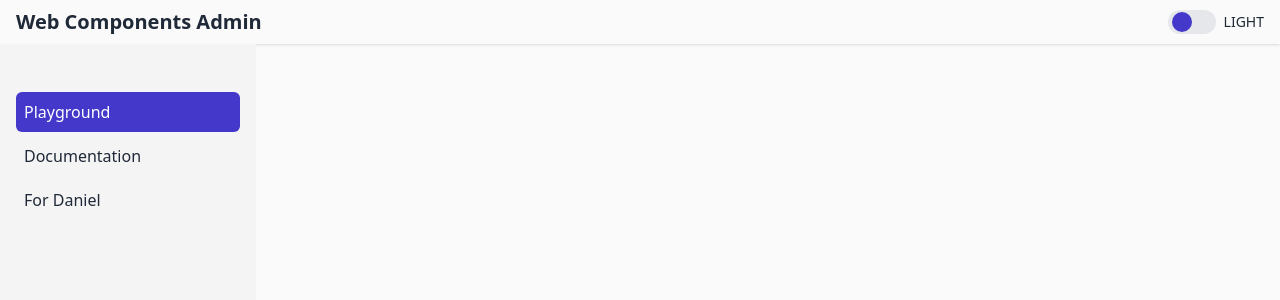
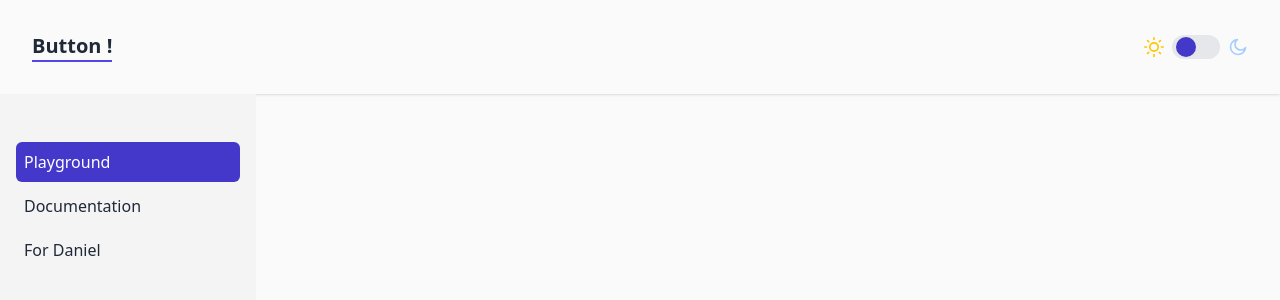
Before and after one commit to xekurt/button-editor, an Angular app: page /playground in a window 1280 px wide. Shown: the top 300 px of the page. Built offline with nearby package versions, Linux system fonts and the light colour scheme.

Commit message:
Refactor header

```diff
--- a/src/app/layout/components/header/header.html
+++ b/src/app/layout/components/header/header.html
@@ -1,5 +1,5 @@
 <header
-  class="flex flex-col gap-2 bg-neutral-50 px-4 py-2 shadow-sm md:flex-row md:items-center md:justify-between dark:bg-neutral-900"
+  class="p-md md:p-xl flex flex-col gap-2 bg-neutral-50 shadow-sm md:flex-row md:items-center md:justify-between dark:bg-neutral-900"
 >
   <div class="flex w-full items-center justify-between">
     <button
@@ -22,7 +22,9 @@
         />
       </svg>
     </button>
-    <h1 class="hidden font-sans text-lg font-semibold md:block md:text-xl">Web Components Admin</h1>
+    <h1 class="border-primary-light border-b-2 font-sans text-lg font-semibold md:block md:text-xl">
+      Button !
+    </h1>
     <div class="ml-auto flex items-center space-x-2">
       <theme-toggle-button />
     </div>
--- a/src/app/layout/components/theme-toggle-button/theme-toggle.html
+++ b/src/app/layout/components/theme-toggle-button/theme-toggle.html
@@ -1,4 +1,21 @@
 <div class="space-x-sm flex items-center">
+  <!-- Sun icon (left of switch) -->
+  <svg
+    xmlns="http://www.w3.org/2000/svg"
+    class="h-5 w-5 text-yellow-400 transition-opacity duration-200"
+    [ngClass]="{ 'opacity-100': (themeService.theme$ | async) !== 'dark', 'opacity-50': (themeService.theme$ | async) === 'dark' }"
+    fill="none"
+    viewBox="0 0 24 24"
+    stroke="currentColor"
+  >
+    <circle cx="12" cy="12" r="5" stroke="currentColor" stroke-width="2" fill="none" />
+    <path
+      stroke="currentColor"
+      stroke-width="2"
+      stroke-linecap="round"
+      d="M12 1v2M12 21v2M4.22 4.22l1.42 1.42M18.36 18.36l1.42 1.42M1 12h2M21 12h2M4.22 19.78l1.42-1.42M18.36 5.64l1.42-1.42"
+    />
+  </svg>
   <div
     class="relative inline-flex h-6 w-12 cursor-pointer items-center rounded-full bg-neutral-200 transition-colors duration-200 ease-in-out"
     role="switch"
@@ -16,7 +33,20 @@
       }"
     ></span>
   </div>
-  <span class="text-text-light dark:text-text-dark font-sans text-sm">
-    {{ themeService.theme$ | async | uppercase }}
-  </span>
+  <!-- Moon icon (right of switch) -->
+  <svg
+    xmlns="http://www.w3.org/2000/svg"
+    class="h-5 w-5 text-blue-400 transition-opacity duration-200"
+    [ngClass]="{ 'opacity-100': (themeService.theme$ | async) === 'dark', 'opacity-50': (themeService.theme$ | async) !== 'dark' }"
+    fill="none"
+    viewBox="0 0 24 24"
+    stroke="currentColor"
+  >
+    <path
+      stroke-linecap="round"
+      stroke-linejoin="round"
+      stroke-width="2"
+      d="M21 12.79A9 9 0 1111.21 3a7 7 0 109.79 9.79z"
+    />
+  </svg>
 </div>
```
